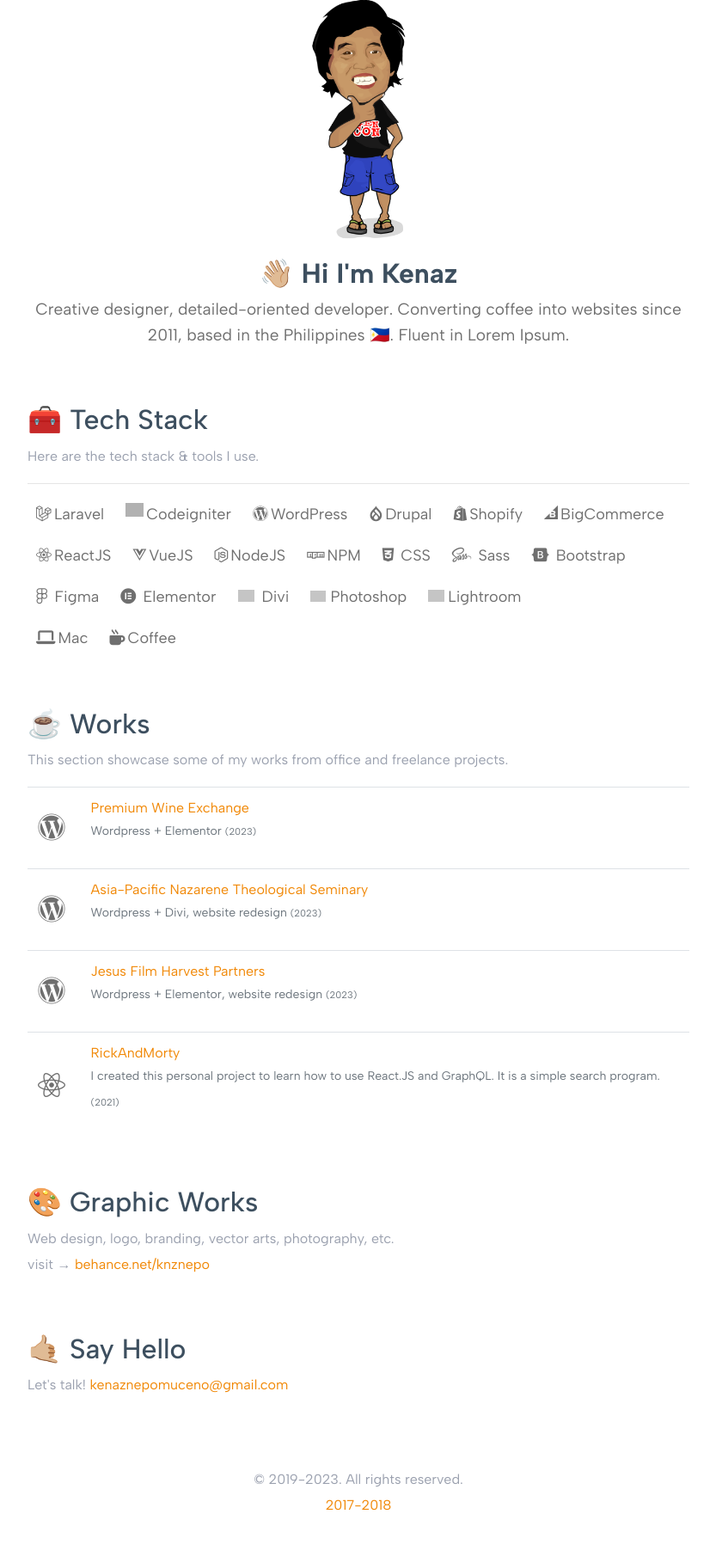
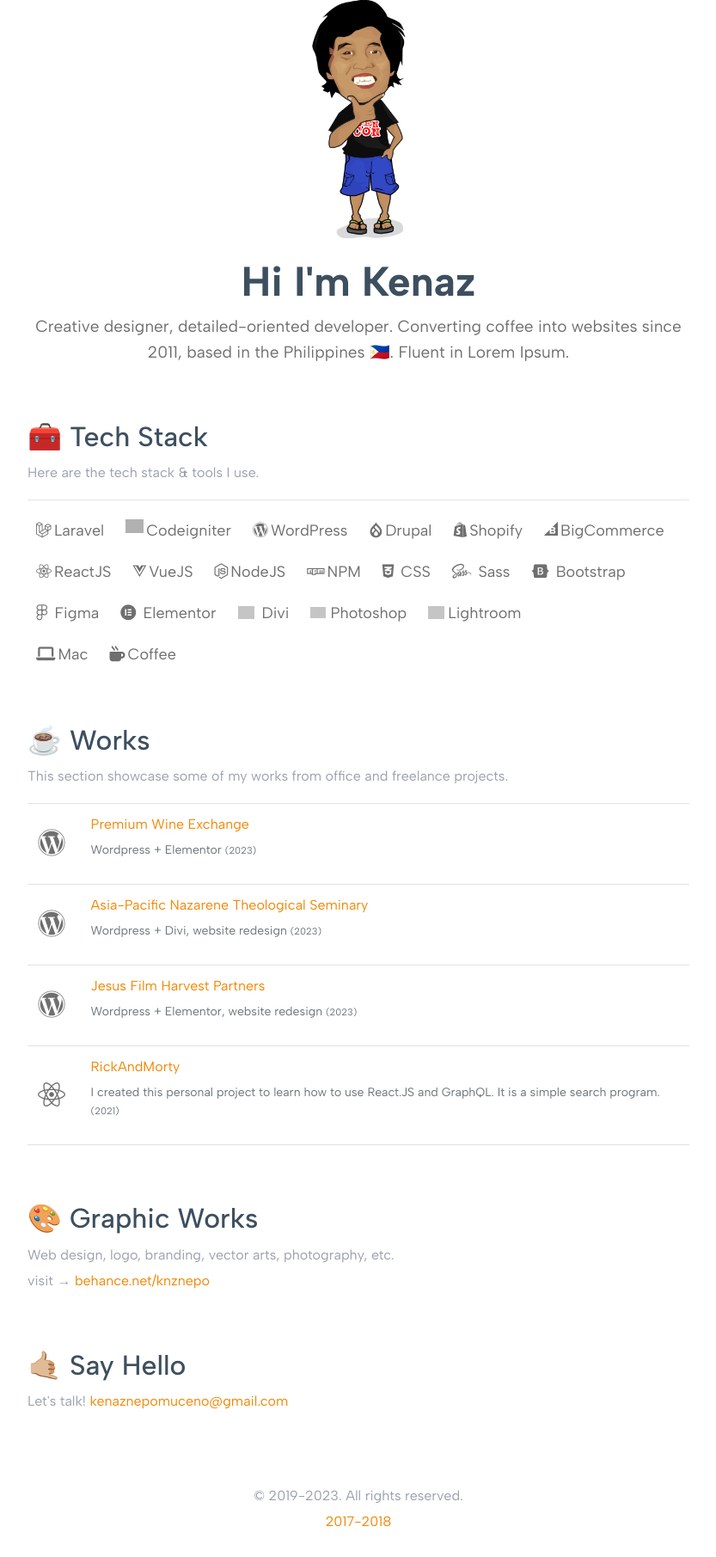
Before and after one commit to knznepo/knznepo.github.io, a PHP site: page / in a window 1280 px wide. Shown: the part 140-1951 px from the top of the page at 86% size, without its empty margins (223-1056 px from the left). Run offline with PHP 8.4, Linux system fonts and the light colour scheme; some libraries are stand-ins or nearby versions; grey boxes are pictures that could not be loaded.

Commit message:
update style

```diff
--- a/assets/css/style.css
+++ b/assets/css/style.css
@@ -44,6 +44,10 @@ body p {
   display: block;
   text-align: center;
   margin: 0 auto;
+}
+
+#about h2 {
+  font-size: 3rem;
 }
 
 #about img {
@@ -136,6 +140,8 @@ p, table td {
 
 #works-table .description {
   font-size: 14px;
+  line-height: 21px;
+  margin-top: 7px;
 }
 
 #works i.fa-codeigniter {
--- a/index.html
+++ b/index.html
@@ -69,7 +69,7 @@
         <div id="about" class="pb-5">
           <img src="https://knznepo.github.io/old/public/css/images/me.png">
 
-          <h2><strong>👋🏼 Hi I'm Kenaz</strong></h2>
+          <h2><strong>Hi I'm Kenaz</strong></h2>
           <p>Creative designer, detailed-oriented developer. Converting coffee into websites since 2011, based in the Philippines 🇵🇭. Fluent in Lorem Ipsum.</p>
         </div><!-- about -->
 
```
